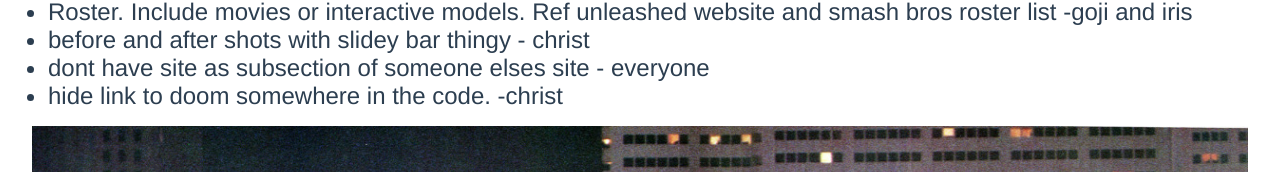
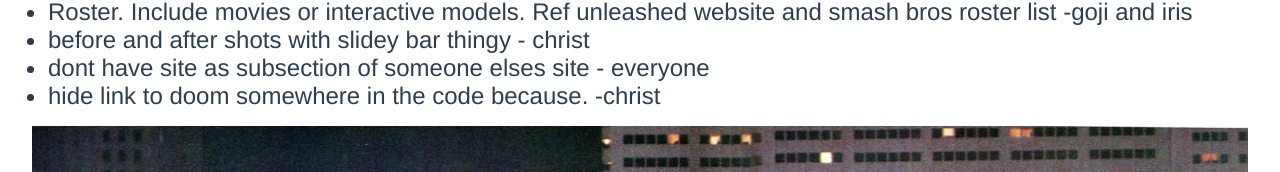
Before and after one commit to domenicbetters/godzillastem, a Vue app: page /godzillastem/desires in a window 1280 px wide. Shown: the part 288-460 px from the top of the page. Built offline with nearby package versions, Linux system fonts and the light colour scheme.

Commit message:
changes because

```diff
--- a/src/views/DesiresPage.vue
+++ b/src/views/DesiresPage.vue
@@ -8,7 +8,7 @@
       <li>Roster.  Include movies or interactive models.  Ref unleashed website and smash bros roster list   -goji and iris</li>
       <li> before and after shots with slidey bar thingy  - christ</li>
       <li> dont have site as subsection of someone elses site - everyone</li>
-      <li>hide link to doom somewhere in the code.  -christ </li>
+      <li>hide link to doom somewhere in the code because.  -christ </li>
      </ul>
 
  </div>
```
